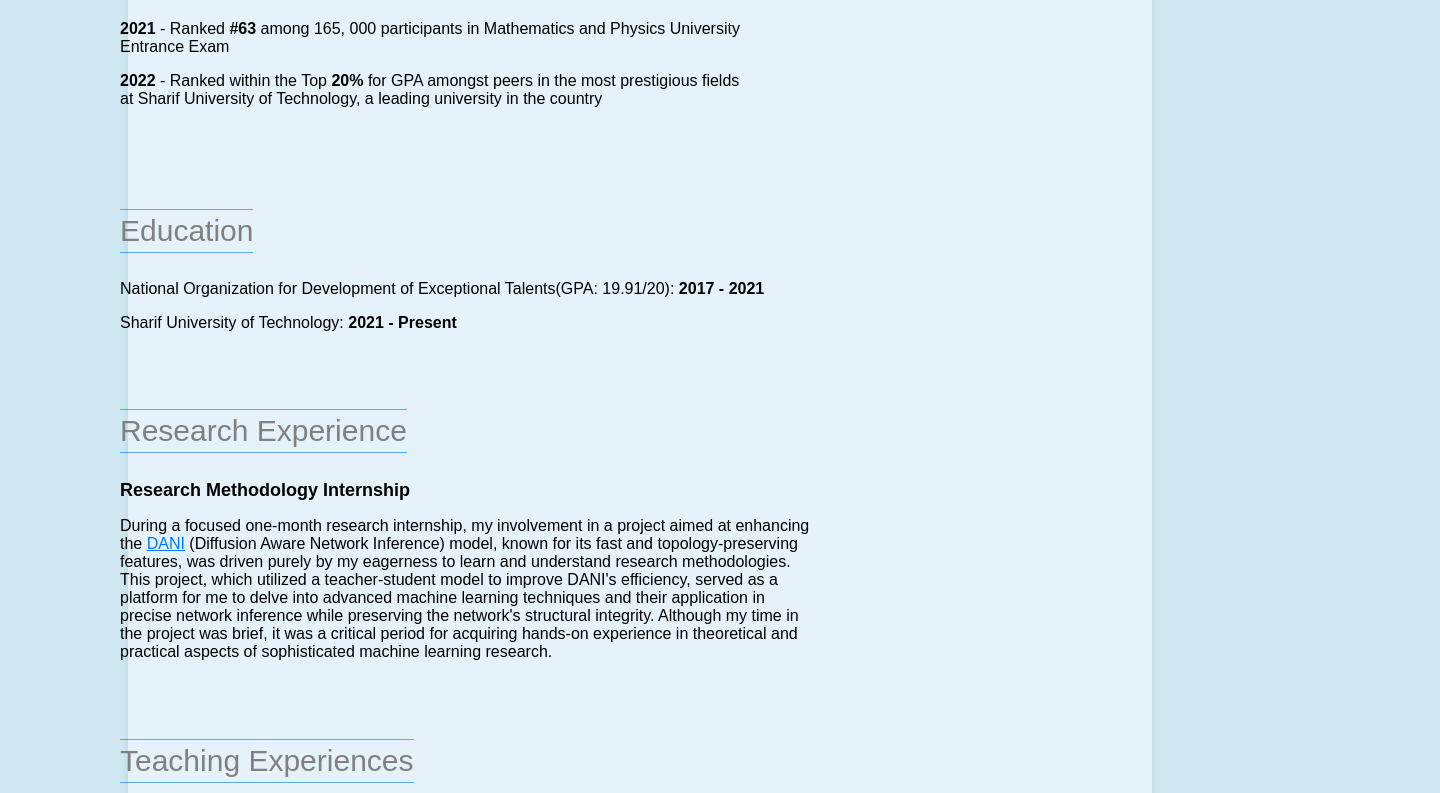
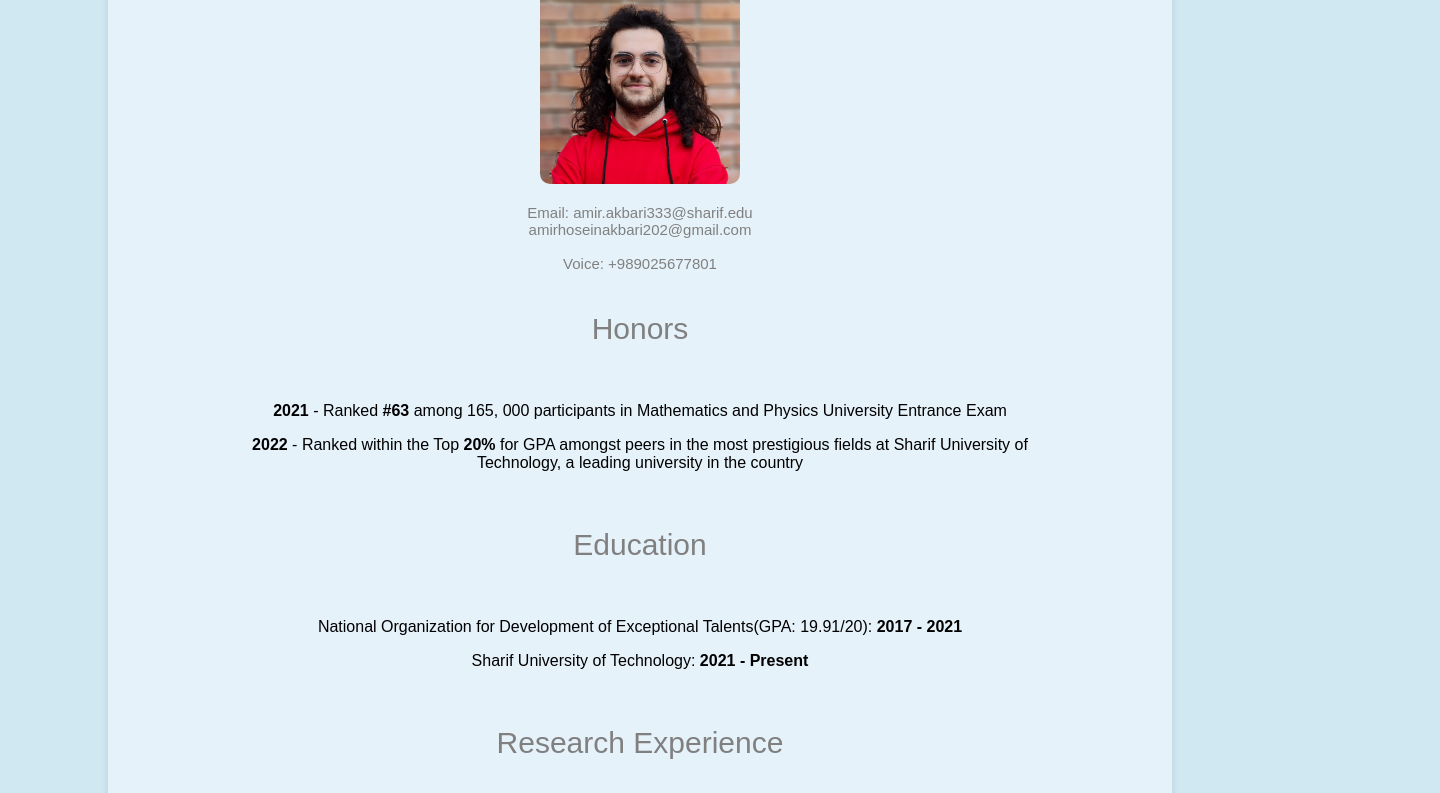
Before and after one commit to AHNakbari/AHNakbari.github.io, a plain HTML site: page index.html in a window 1280 px wide. Shown: the part 496-1289 px from the top of the page, 1440 px wide, since content can reach past the window. Drawn offline with Linux system fonts and the light colour scheme.

Commit message:
no more absolute

```diff
--- a/style.css
+++ b/style.css
@@ -6,111 +6,97 @@ body {
 }
 
 .center-rectangle {
-    background-color: #E6F2FA; /* Lighter shade of blue */
+    background-color: #E6F2FA;
     width: 80%;
     margin: 0 auto;
-    height: 330vh; /* This makes the div span the full height of the viewport */
-    box-shadow: 0 4px 8px rgba(0, 0, 0, 0.1); /* Optional: adds a subtle shadow for depth */
-    border-radius: 20px; /* Adjust the value to control the roundness of the corners */
+    box-shadow: 0 4px 8px rgba(0, 0, 0, 0.1);
+    border-radius: 20px;
+    padding: 20px; /* Add padding to prevent content from touching the edges */
 }
 
 header, main, footer {
+    max-width: 800px;
     margin: auto;
-    max-width: 800px;
+    padding: 20px 0; /* Added padding for spacing */
 }
 
+/* Updated main for better responsiveness */
 main {
-    position: relative; /* Required for absolute positioning of child elements */
-    text-align: center; /* Center the content horizontally */
-    padding: 20px; /* Add some padding to the content */
+    display: flex;
+    flex-direction: column;
+    align-items: center;
 }
 
-.start_text {
-    position: absolute;
-    top: 35px;
-    left: -150px;
-    font-family: Arial, sans-serif;
-    font-size: 20px;
-    margin: 0;
+.start_text, .topic, .description, .contact-me {
+    text-align: center;
+    margin-bottom: 20px; /* Added margin for spacing between sections */
 }
 
-.topic::before {
-    content: '';
-    position: absolute;
-    width: 100%;
-    height: 1px; /* Adjust the line thickness as needed */
-    background-color: rgba(0, 123, 255, 0.6); /* Line color */
-}
-.topic::after {
-    content: '';
-    position: absolute;
-    width: 100%;
-    height: 1.5px; /* Adjust the line thickness as needed */
-    background-color: rgba(0, 123, 255, 0.6); /* Line color */
+.topic p {
+    color: gray;
+    font-size: 30px;
+    margin: 20px 0;
 }
 
-.topic::before {
-    left: 0px;
-    top: 25px; /* Position above the text */
+/*.topic::before {*/
+/*    content: '';*/
+/*    position: absolute;*/
+/*    width: 100%;*/
+/*    height: 1px; !* Adjust the line thickness as needed *!*/
+/*    background-color: rgba(0, 123, 255, 0.6); !* Line color *!*/
+/*}*/
+/*.topic::after {*/
+/*    content: '';*/
+/*    position: absolute;*/
+/*    width: 100%;*/
+/*    height: 1.5px; !* Adjust the line thickness as needed *!*/
+/*    background-color: rgba(0, 123, 255, 0.6); !* Line color *!*/
+/*}*/
+
+.topic p:hover {
+    color: #007bff;
+    transform: scale(1.1);
+    transition: color 0.3s ease, transform 0.3s ease;
 }
 
-.topic::after {
-    left: 0px;
-    bottom: 25px; /* Position below the text */
+.profile-picture {
+    max-width: 200px;
+    border-radius: 5%;
+    margin: 20px 0; /* Adjust margin as needed */
 }
 
-.topic {
-    position: absolute;
-    top: 0;
-    left: 0;
-    font-family: Arial, sans-serif;
-    font-size: 30px;
-    margin: 0;
+.contact-me {
+    font-size: 15px;
     color: gray;
 }
 
-.topic p:hover {
-    color: #007bff; /* Change text color on hover */
-    transform: scale(1.1); /* Scale the text on hover */
-    transition: color 0.3s ease, transform 0.3s ease; /* Add smooth transition */
-}
-
-.description {
-    position: absolute;
-    text-align: left;
-    top: 0px;
-    left: 0px;
-    max-width: 630px;
-
-}
-
-.profile-picture {
-    position: absolute;
-    top: 150px; /* Adjust the top position as needed */
-    right: -100px; /* Adjust the right position as needed */
-    max-width: 200px; /* Set the maximum width for your image */
-    border-radius: 5%; /* To make the image circular */
-}
-
-.contact-me {
-    position: absolute;
-    top: 380px;
-    left: 700px;
-    right: -500px;
-    max-width: 500px;
-    font-size: 15px;
-    text-align: left;
-    font-family: Arial, serif;
-    color: gray;
-}
-
-
 a {
-    color: #007bff; /* Link color */
-    text-decoration: underline; /* Underline the link text */
+    color: #007bff;
+    text-decoration: underline;
 }
 
 a:hover {
-    color: #0056b3; /* Link color on hover */
+    color: #0056b3;
 }
-/* Add more styling as per your requirement */
+
+/* Responsive design adjustments */
+@media (max-width: 768px) {
+    .center-rectangle {
+        width: 95%; /* Increase width for smaller screens */
+        margin: 20px auto;
+    }
+
+    header, main, footer {
+        max-width: none;
+        padding: 10px;
+    }
+
+    .topic, .description, .contact-me {
+        text-align: center;
+        margin: 10px; /* Adjust margins for smaller screens */
+    }
+
+    .profile-picture {
+        max-width: 150px; /* Adjust image size for smaller screens */
+    }
+}
```
